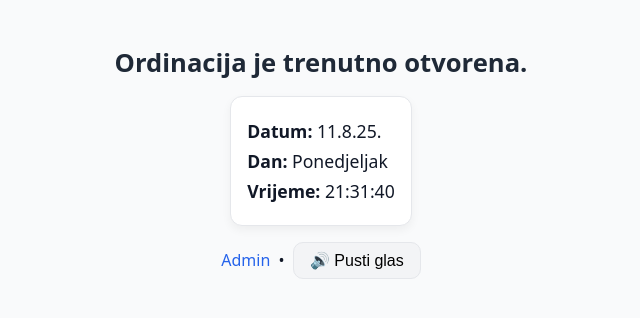
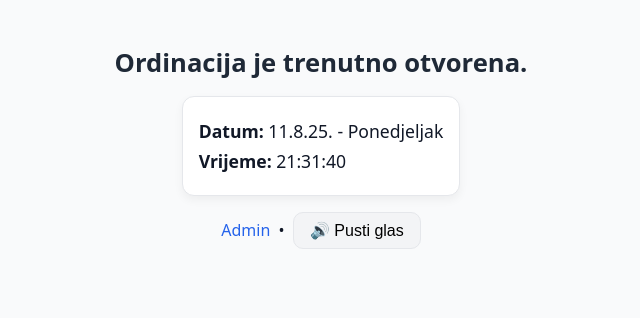
Before and after one commit to mikipikilab/radnovrijeme, a Flask app: page / in a window 1280 px wide. Shown: the top 318 px of the page, without its empty margins (319-959 px from the left). Run offline with Flask 3, Linux system fonts and the light colour scheme; some libraries are stand-ins or nearby versions.

Commit message:
Update index.html

```diff
--- a/templates/index.html
+++ b/templates/index.html
@@ -107,8 +107,7 @@ window.addEventListener("load", function () {
 <body>
     <h2>{{ poruka }}</h2>
     <div class="box">
-        <p><strong>Datum:</strong> <span id="datum"></span></p>
-        <p><strong>Dan:</strong> <span id="dan"></span></p>
+        <p><strong>Datum:</strong> <span id="datum"></span> - <span id="dan"></span></p>
         <p><strong>Vrijeme:</strong> <span id="vreme"></span></p>
     </div>
     <div>
```
